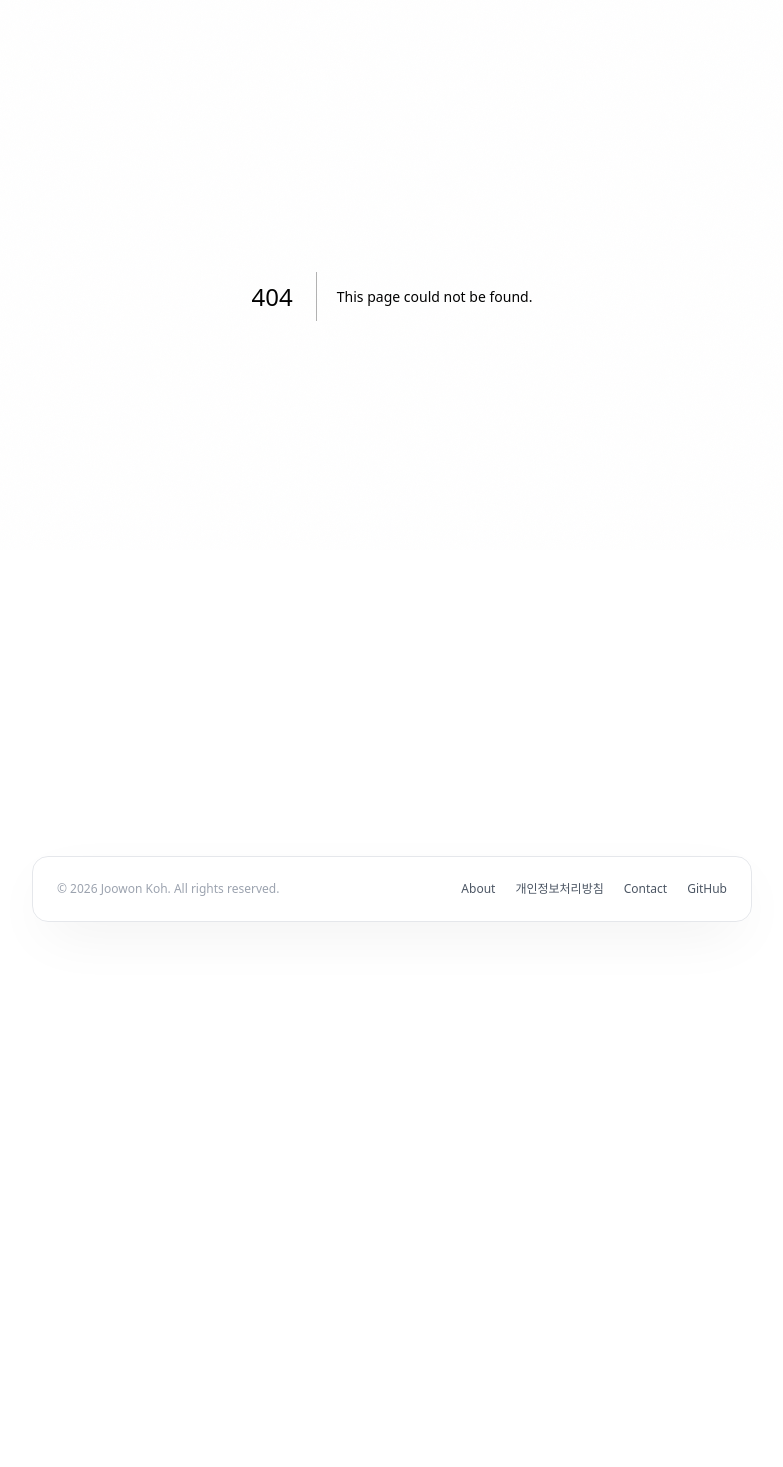
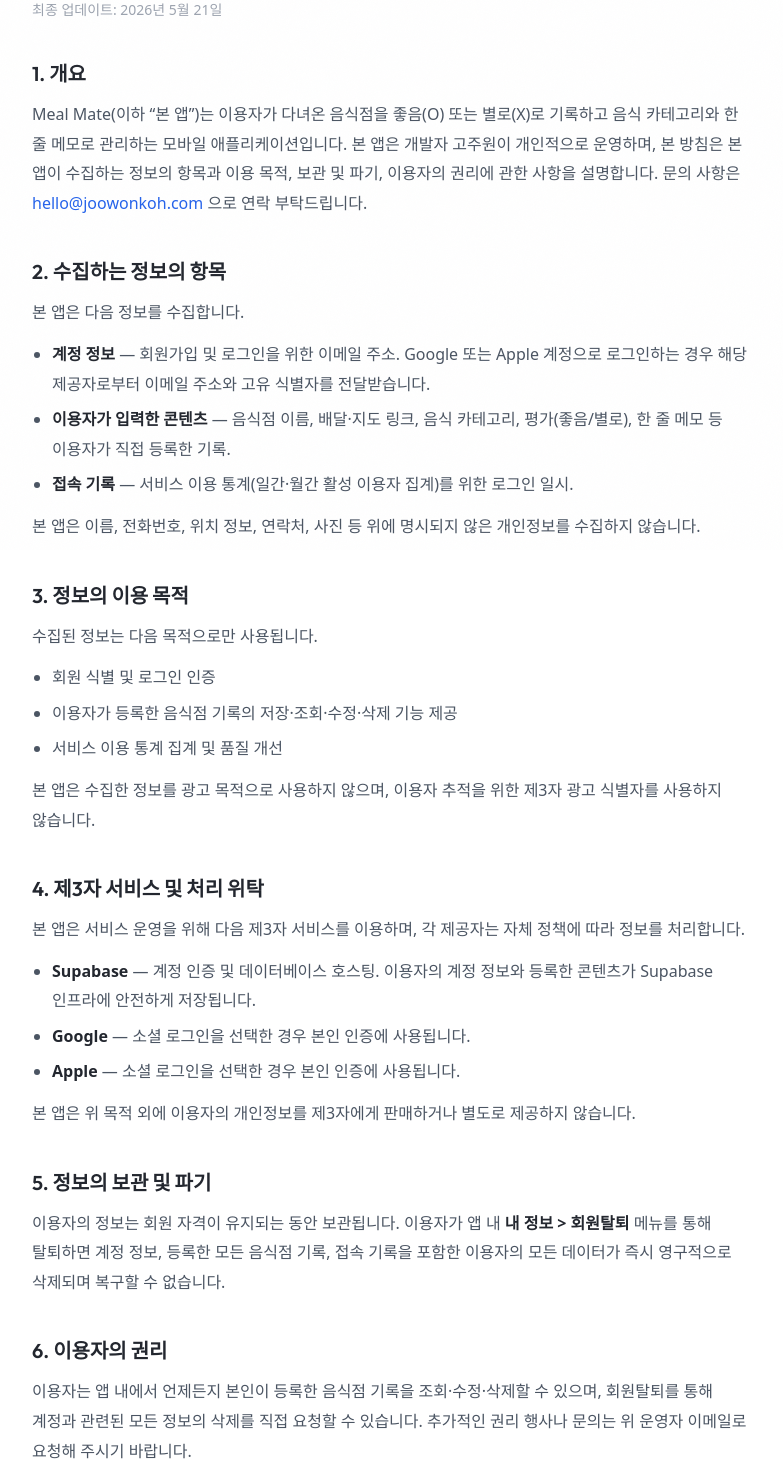
Before and after one commit to joowon-dev/joowonkoh-dev, a Next.js app: page /meal-mate/privacy in a window 1280 px wide. Before the commit this address had no page. Shown: the part 250-1717 px from the top of the page, without its empty margins (248-1031 px from the left). Before the commit the page ends 1220 px from the top, so only its background shows below. Built offline with nearby package versions, Linux system fonts and the light colour scheme; a web font is replaced by a local one.

Commit message:
feat: Meal Mate 개인정보처리방침 페이지 추가
App Store 제출에 필요한 개인정보처리방침을 /meal-mate/privacy 경로로 추가.

Co-Authored-By: Claude Opus 4.7 (1M context) <noreply@anthropic.com>

```diff
--- /dev/null
+++ b/src/app/meal-mate/privacy/page.tsx
@@ -0,0 +1,165 @@
+import type { Metadata } from "next";
+
+export const metadata: Metadata = {
+  title: "Meal Mate 개인정보처리방침",
+  description:
+    "모바일 앱 Meal Mate가 수집하는 정보, 사용 목적, 보관 및 파기, 이용자의 권리에 대한 안내입니다.",
+  alternates: {
+    canonical: "https://joowonkoh.com/meal-mate/privacy",
+  },
+};
+
+const UPDATED_AT = "2026년 5월 21일";
+const CONTACT = "hello@joowonkoh.com";
+
+export default function MealMatePrivacyPage() {
+  return (
+    <div className="animate-fade-in-up">
+      <span className="mb-4 inline-block rounded-full bg-accent-soft px-3 py-1 text-[11px] font-medium uppercase tracking-[0.15em] text-accent">
+        Meal Mate · Legal
+      </span>
+      <h1 className="font-display text-3xl font-bold leading-snug tracking-tight md:text-4xl">
+        Meal Mate 개인정보처리방침
+      </h1>
+      <p className="mt-3 text-sm text-text-muted">최종 업데이트: {UPDATED_AT}</p>
+
+      <div className="mt-10 space-y-10 leading-[1.85] text-text-secondary">
+        <section>
+          <h2 className="mb-3 font-display text-xl font-semibold text-text-primary">
+            1. 개요
+          </h2>
+          <p>
+            Meal Mate(이하 &ldquo;본 앱&rdquo;)는 이용자가 다녀온 음식점을 좋음(O)
+            또는 별로(X)로 기록하고 음식 카테고리와 한 줄 메모로 관리하는 모바일
+            애플리케이션입니다. 본 앱은 개발자 고주원이 개인적으로 운영하며, 본
+            방침은 본 앱이 수집하는 정보의 항목과 이용 목적, 보관 및 파기, 이용자의
+            권리에 관한 사항을 설명합니다. 문의 사항은{" "}
+            <a className="text-accent hover:underline" href={`mailto:${CONTACT}`}>
+              {CONTACT}
+            </a>{" "}
+            으로 연락 부탁드립니다.
+          </p>
+        </section>
+
+        <section>
+          <h2 className="mb-3 font-display text-xl font-semibold text-text-primary">
+            2. 수집하는 정보의 항목
+          </h2>
+          <p className="mb-3">본 앱은 다음 정보를 수집합니다.</p>
+          <ul className="ml-5 list-disc space-y-1.5">
+            <li>
+              <strong className="text-text-primary">계정 정보</strong> — 회원가입 및
+              로그인을 위한 이메일 주소. Google 또는 Apple 계정으로 로그인하는 경우
+              해당 제공자로부터 이메일 주소와 고유 식별자를 전달받습니다.
+            </li>
+            <li>
+              <strong className="text-text-primary">이용자가 입력한 콘텐츠</strong> —
+              음식점 이름, 배달·지도 링크, 음식 카테고리, 평가(좋음/별로), 한 줄
+              메모 등 이용자가 직접 등록한 기록.
+            </li>
+            <li>
+              <strong className="text-text-primary">접속 기록</strong> — 서비스 이용
+              통계(일간·월간 활성 이용자 집계)를 위한 로그인 일시.
+            </li>
+          </ul>
+          <p className="mt-3">
+            본 앱은 이름, 전화번호, 위치 정보, 연락처, 사진 등 위에 명시되지 않은
+            개인정보를 수집하지 않습니다.
+          </p>
+        </section>
+
+        <section>
+          <h2 className="mb-3 font-display text-xl font-semibold text-text-primary">
+            3. 정보의 이용 목적
+          </h2>
+          <p className="mb-3">수집된 정보는 다음 목적으로만 사용됩니다.</p>
+          <ul className="ml-5 list-disc space-y-1.5">
+            <li>회원 식별 및 로그인 인증</li>
+            <li>이용자가 등록한 음식점 기록의 저장·조회·수정·삭제 기능 제공</li>
+            <li>서비스 이용 통계 집계 및 품질 개선</li>
+          </ul>
+          <p className="mt-3">
+            본 앱은 수집한 정보를 광고 목적으로 사용하지 않으며, 이용자 추적을 위한
+            제3자 광고 식별자를 사용하지 않습니다.
+          </p>
+        </section>
+
+        <section>
+          <h2 className="mb-3 font-display text-xl font-semibold text-text-primary">
+            4. 제3자 서비스 및 처리 위탁
+          </h2>
+          <p className="mb-3">
+            본 앱은 서비스 운영을 위해 다음 제3자 서비스를 이용하며, 각 제공자는
+            자체 정책에 따라 정보를 처리합니다.
+          </p>
+          <ul className="ml-5 list-disc space-y-1.5">
+            <li>
+              <strong className="text-text-primary">Supabase</strong> — 계정 인증 및
+              데이터베이스 호스팅. 이용자의 계정 정보와 등록한 콘텐츠가 Supabase
+              인프라에 안전하게 저장됩니다.
+            </li>
+            <li>
+              <strong className="text-text-primary">Google</strong> — 소셜 로그인을
+              선택한 경우 본인 인증에 사용됩니다.
+            </li>
+            <li>
+              <strong className="text-text-primary">Apple</strong> — 소셜 로그인을
+              선택한 경우 본인 인증에 사용됩니다.
+            </li>
+          </ul>
+          <p className="mt-3">
+            본 앱은 위 목적 외에 이용자의 개인정보를 제3자에게 판매하거나 별도로
+            제공하지 않습니다.
+          </p>
+        </section>
+
+        <section>
+          <h2 className="mb-3 font-display text-xl font-semibold text-text-primary">
+            5. 정보의 보관 및 파기
+          </h2>
+          <p>
+            이용자의 정보는 회원 자격이 유지되는 동안 보관됩니다. 이용자가 앱 내{" "}
+            <strong className="text-text-primary">내 정보 &gt; 회원탈퇴</strong>{" "}
+            메뉴를 통해 탈퇴하면 계정 정보, 등록한 모든 음식점 기록, 접속 기록을
+            포함한 이용자의 모든 데이터가 즉시 영구적으로 삭제되며 복구할 수
+            없습니다.
+          </p>
+        </section>
+
+        <section>
+          <h2 className="mb-3 font-display text-xl font-semibold text-text-primary">
+            6. 이용자의 권리
+          </h2>
+          <p>
+            이용자는 앱 내에서 언제든지 본인이 등록한 음식점 기록을 조회·수정·삭제할
+            수 있으며, 회원탈퇴를 통해 계정과 관련된 모든 정보의 삭제를 직접 요청할
+            수 있습니다. 추가적인 권리 행사나 문의는 위 운영자 이메일로 요청해 주시기
+            바랍니다.
+          </p>
+        </section>
+
+        <section>
+          <h2 className="mb-3 font-display text-xl font-semibold text-text-primary">
+            7. 아동의 개인정보
+          </h2>
+          <p>
+            본 앱은 만 14세 미만 아동을 대상으로 하지 않으며, 아동의 개인정보를
+            고의로 수집하지 않습니다. 아동의 정보가 수집된 사실이 확인될 경우 해당
+            정보는 즉시 삭제됩니다.
+          </p>
+        </section>
+
+        <section>
+          <h2 className="mb-3 font-display text-xl font-semibold text-text-primary">
+            8. 방침의 변경
+          </h2>
+          <p>
+            본 개인정보처리방침은 법령 및 서비스 변경 사항을 반영하기 위해 수정될 수
+            있습니다. 변경 시에는 본 페이지의 &ldquo;최종 업데이트&rdquo; 일자가 함께
+            갱신됩니다.
+          </p>
+        </section>
+      </div>
+    </div>
+  );
+}
```
